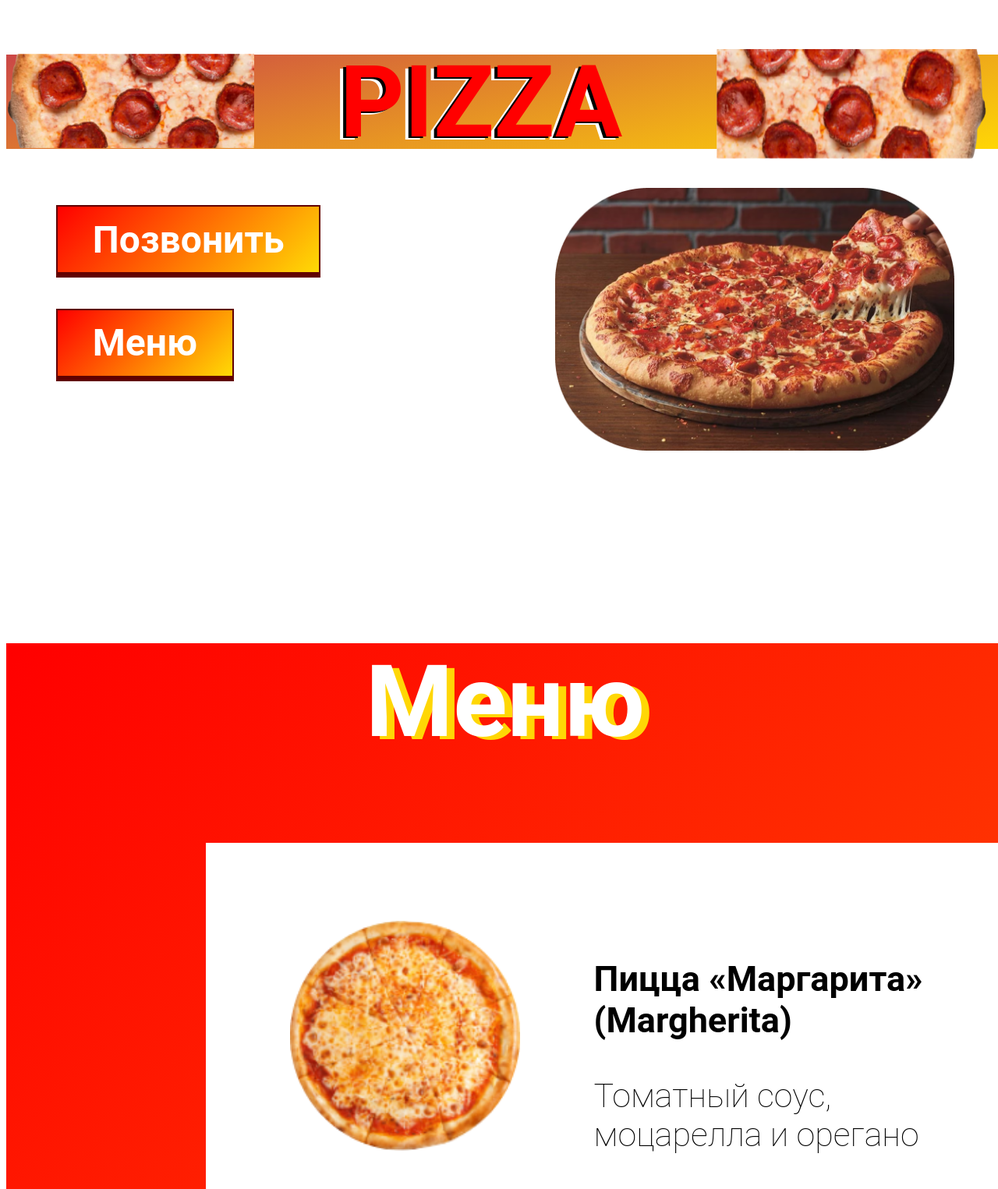
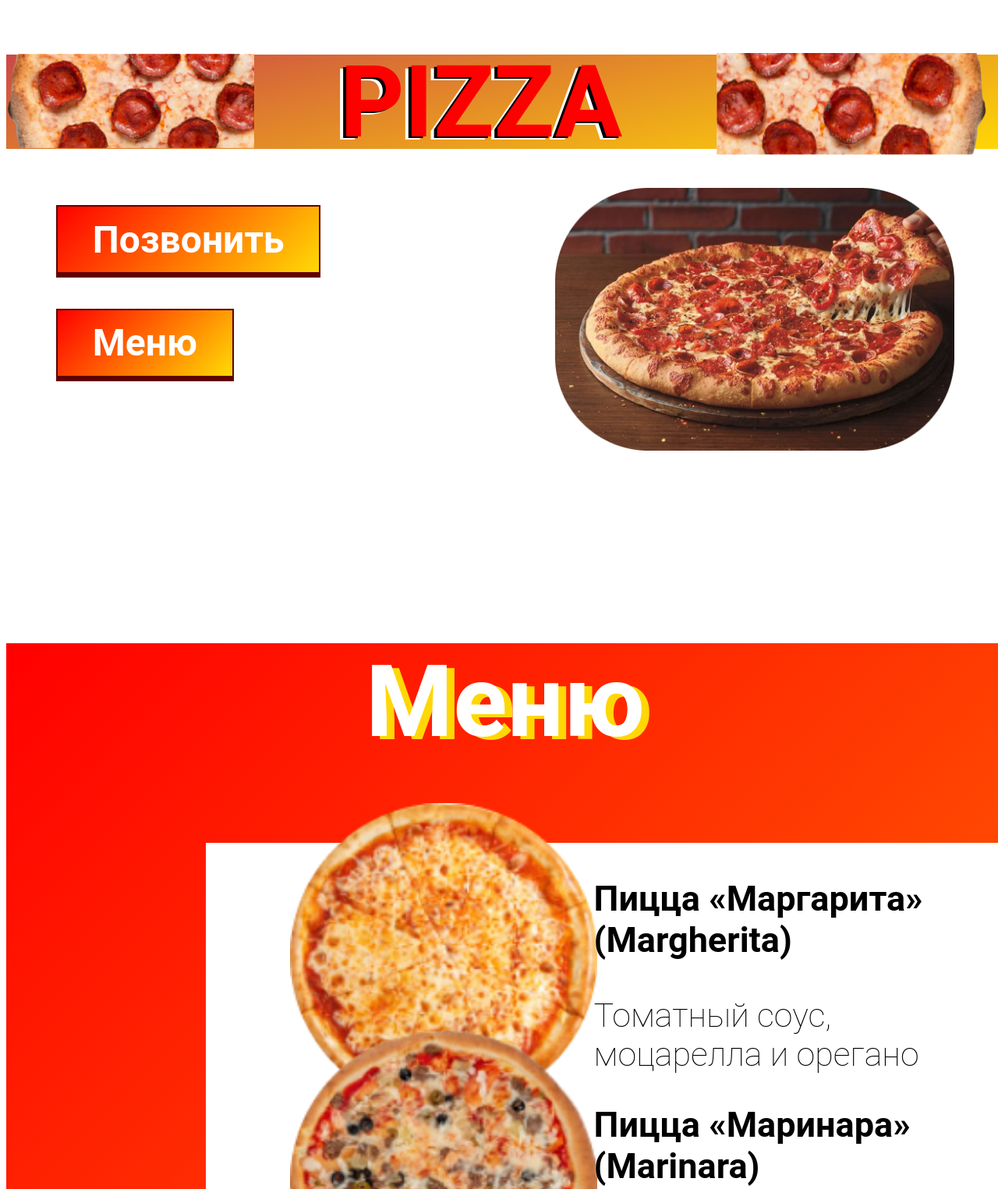
Before and after one commit to VikaKhaustova/pizza_matas, a plain HTML site: page index.html in a window 1280 px wide. Shown: the top 1525 px of the page at 78% size. Drawn offline with Linux system fonts and the light colour scheme.

Commit message:
Update style.css

```diff
--- a/style.css
+++ b/style.css
@@ -19,14 +19,14 @@ header{
 .pizza-one{
     width: 318px;
     height: 141px;
-
+    flex-shrink: 0;
     margin-top: 5px;
 }
 
 .pizza-two{
     width: 380px;
-    height: 141px;
-
+    height: 131px;
+    flex-shrink: 0;
     margin-top: 5px;
 }
 
@@ -151,14 +151,14 @@ header{
 .menu-div{
     position: relative;
     left: 88px;
-    margin: 10% 0%;
+
     height: 250px;
     display: flex;
     align-items: center;
     padding: 20px;
 }
 .menu-img{
-    width: 30%;
+    width: 40%;
 }
 .menu-info{
     position: absolute;
```
